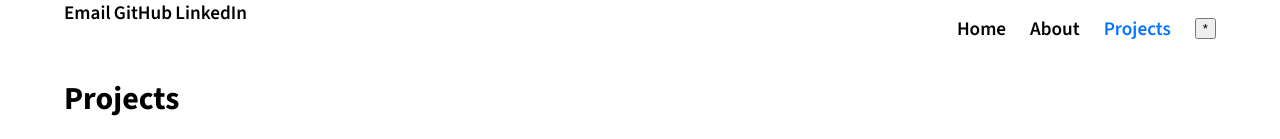
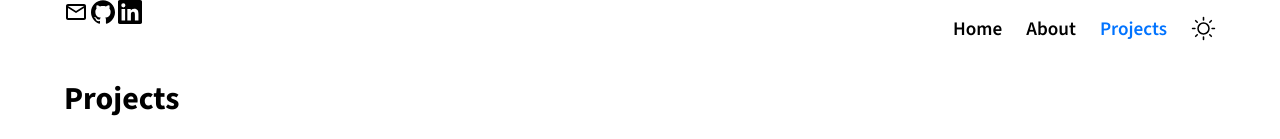
Before and after one commit to rnba12/website, a SvelteKit app: page /projects in a window 1280 px wide. Shown: the top 139 px of the page. Built offline with nearby package versions, Linux system fonts and the light colour scheme; grey boxes are pictures that could not be loaded.

Commit message:
Feat: add icons

```diff
--- a/src/lib/components/ProjectCard.svelte
+++ b/src/lib/components/ProjectCard.svelte
@@ -18,8 +18,8 @@
             {/each}
         </div>
         <div class="links">
-            <a href={link}>Link</a>
-            <a href={github}>GitHub</a>
+            <a href={link}><svg xmlns="http://www.w3.org/2000/svg" width="24" height="24" viewBox="0 0 24 24"><path fill="none" stroke="currentColor" stroke-linecap="round" stroke-linejoin="round" stroke-width="2" d="M12 6H6a2 2 0 0 0-2 2v10a2 2 0 0 0 2 2h10a2 2 0 0 0 2-2v-6m-7 1l9-9m-5 0h5v5"/></svg></a>
+            <a href={github}><svg xmlns="http://www.w3.org/2000/svg" width="24" height="24" viewBox="0 0 24 24"><path fill="currentColor" d="M12 .297c-6.63 0-12 5.373-12 12c0 5.303 3.438 9.8 8.205 11.385c.6.113.82-.258.82-.577c0-.285-.01-1.04-.015-2.04c-3.338.724-4.042-1.61-4.042-1.61C4.422 18.07 3.633 17.7 3.633 17.7c-1.087-.744.084-.729.084-.729c1.205.084 1.838 1.236 1.838 1.236c1.07 1.835 2.809 1.305 3.495.998c.108-.776.417-1.305.76-1.605c-2.665-.3-5.466-1.332-5.466-5.93c0-1.31.465-2.38 1.235-3.22c-.135-.303-.54-1.523.105-3.176c0 0 1.005-.322 3.3 1.23c.96-.267 1.98-.399 3-.405c1.02.006 2.04.138 3 .405c2.28-1.552 3.285-1.23 3.285-1.23c.645 1.653.24 2.873.12 3.176c.765.84 1.23 1.91 1.23 3.22c0 4.61-2.805 5.625-5.475 5.92c.42.36.81 1.096.81 2.22c0 1.606-.015 2.896-.015 3.286c0 .315.21.69.825.57C20.565 22.092 24 17.592 24 12.297c0-6.627-5.373-12-12-12"/></svg></a>
         </div>
     </div>
 </div>
--- /dev/null
+++ b/src/lib/components/ThemeButton.svelte
@@ -0,0 +1,16 @@
+<script lang="ts">
+    let darkTheme: boolean = false
+</script>
+
+{#if darkTheme}
+    <svg xmlns="http://www.w3.org/2000/svg" width="256" height="256" viewBox="0 0 256 256"><path fill="currentColor" d="M233.54 142.23a8 8 0 0 0-8-2a88.08 88.08 0 0 1-109.8-109.8a8 8 0 0 0-10-10a104.84 104.84 0 0 0-52.91 37A104 104 0 0 0 136 224a103.09 103.09 0 0 0 62.52-20.88a104.84 104.84 0 0 0 37-52.91a8 8 0 0 0-1.98-7.98Zm-44.64 48.11A88 88 0 0 1 65.66 67.11a89 89 0 0 1 31.4-26A106 106 0 0 0 96 56a104.11 104.11 0 0 0 104 104a106 106 0 0 0 14.92-1.06a89 89 0 0 1-26.02 31.4Z"/></svg>/
+{:else}
+    <svg xmlns="http://www.w3.org/2000/svg" width="256" height="256" viewBox="0 0 256 256"><path fill="currentColor" d="M120 40V16a8 8 0 0 1 16 0v24a8 8 0 0 1-16 0Zm72 88a64 64 0 1 1-64-64a64.07 64.07 0 0 1 64 64Zm-16 0a48 48 0 1 0-48 48a48.05 48.05 0 0 0 48-48ZM58.34 69.66a8 8 0 0 0 11.32-11.32l-16-16a8 8 0 0 0-11.32 11.32Zm0 116.68l-16 16a8 8 0 0 0 11.32 11.32l16-16a8 8 0 0 0-11.32-11.32ZM192 72a8 8 0 0 0 5.66-2.34l16-16a8 8 0 0 0-11.32-11.32l-16 16A8 8 0 0 0 192 72Zm5.66 114.34a8 8 0 0 0-11.32 11.32l16 16a8 8 0 0 0 11.32-11.32ZM48 128a8 8 0 0 0-8-8H16a8 8 0 0 0 0 16h24a8 8 0 0 0 8-8Zm80 80a8 8 0 0 0-8 8v24a8 8 0 0 0 16 0v-24a8 8 0 0 0-8-8Zm112-88h-24a8 8 0 0 0 0 16h24a8 8 0 0 0 0-16Z"/></svg>
+{/if}
+
+<style>
+    svg {
+        width: 25px;
+        height: 25px;
+    }
+</style>
--- a/src/routes/+layout.svelte
+++ b/src/routes/+layout.svelte
@@ -1,6 +1,7 @@
 <script lang="ts">
     import '../main.scss'
     import { page } from '$app/stores';
+    import ThemeButton from '$lib/components/ThemeButton.svelte';
 
     $: path = $page.route.id
 
@@ -12,12 +13,12 @@
             <a href="/" class:active={path === "/"}>Home</a>
             <a href="/about" class:active={path === "/about"}>About</a>
             <a href="/projects" class:active={path === "/projects"}>Projects</a>
-            <button>*</button>
+            <ThemeButton/>
         </nav>
         <div>
-            <a href="mailto:rnba12@yahoo.co.uk">Email</a>
-            <a href="https://github.com/rnba12">GitHub</a>
-            <a href="https://www.linkedin.com/in/russell-ampomah-655667217/">LinkedIn</a>
+            <a href="mailto:rnba12@yahoo.co.uk"><svg xmlns="http://www.w3.org/2000/svg" width="24" height="24" viewBox="0 0 24 24"><path fill="currentColor" d="M22 6c0-1.1-.9-2-2-2H4c-1.1 0-2 .9-2 2v12c0 1.1.9 2 2 2h16c1.1 0 2-.9 2-2V6zm-2 0l-8 5l-8-5h16zm0 12H4V8l8 5l8-5v10z"/></svg></a>
+            <a href="https://github.com/rnba12"><svg xmlns="http://www.w3.org/2000/svg" width="24" height="24" viewBox="0 0 24 24"><path fill="currentColor" d="M12 .297c-6.63 0-12 5.373-12 12c0 5.303 3.438 9.8 8.205 11.385c.6.113.82-.258.82-.577c0-.285-.01-1.04-.015-2.04c-3.338.724-4.042-1.61-4.042-1.61C4.422 18.07 3.633 17.7 3.633 17.7c-1.087-.744.084-.729.084-.729c1.205.084 1.838 1.236 1.838 1.236c1.07 1.835 2.809 1.305 3.495.998c.108-.776.417-1.305.76-1.605c-2.665-.3-5.466-1.332-5.466-5.93c0-1.31.465-2.38 1.235-3.22c-.135-.303-.54-1.523.105-3.176c0 0 1.005-.322 3.3 1.23c.96-.267 1.98-.399 3-.405c1.02.006 2.04.138 3 .405c2.28-1.552 3.285-1.23 3.285-1.23c.645 1.653.24 2.873.12 3.176c.765.84 1.23 1.91 1.23 3.22c0 4.61-2.805 5.625-5.475 5.92c.42.36.81 1.096.81 2.22c0 1.606-.015 2.896-.015 3.286c0 .315.21.69.825.57C20.565 22.092 24 17.592 24 12.297c0-6.627-5.373-12-12-12"/></svg></a>
+            <a href="https://www.linkedin.com/in/russell-ampomah-655667217/"><svg xmlns="http://www.w3.org/2000/svg" width="24" height="24" viewBox="0 0 24 24"><path fill="currentColor" d="M20.447 20.452h-3.554v-5.569c0-1.328-.027-3.037-1.852-3.037c-1.853 0-2.136 1.445-2.136 2.939v5.667H9.351V9h3.414v1.561h.046c.477-.9 1.637-1.85 3.37-1.85c3.601 0 4.267 2.37 4.267 5.455v6.286zM5.337 7.433a2.062 2.062 0 0 1-2.063-2.065a2.064 2.064 0 1 1 2.063 2.065zm1.782 13.019H3.555V9h3.564v11.452zM22.225 0H1.771C.792 0 0 .774 0 1.729v20.542C0 23.227.792 24 1.771 24h20.451C23.2 24 24 23.227 24 22.271V1.729C24 .774 23.2 0 22.222 0h.003z"/></svg></a>
         </div>
     </div>
 
```
